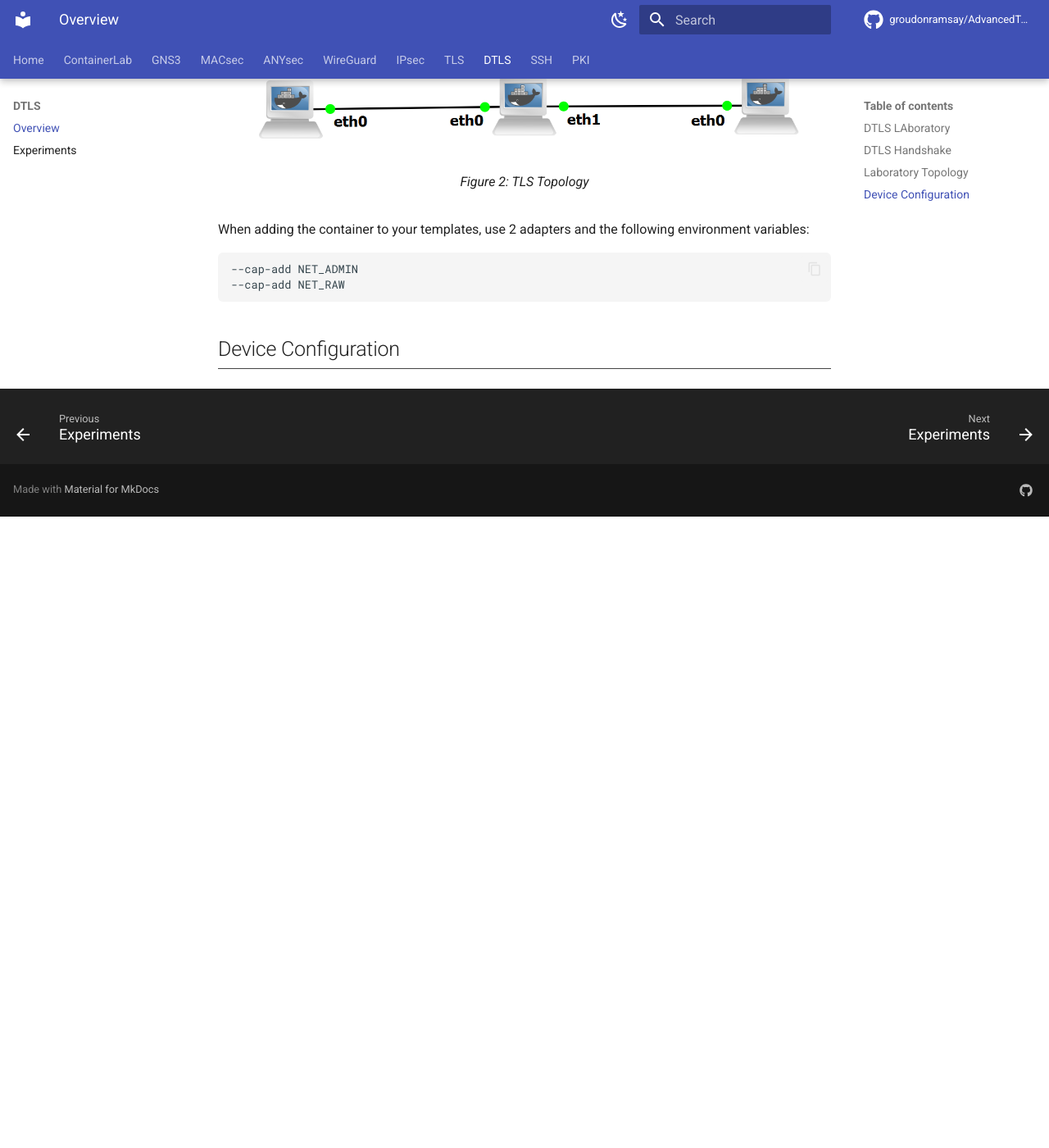
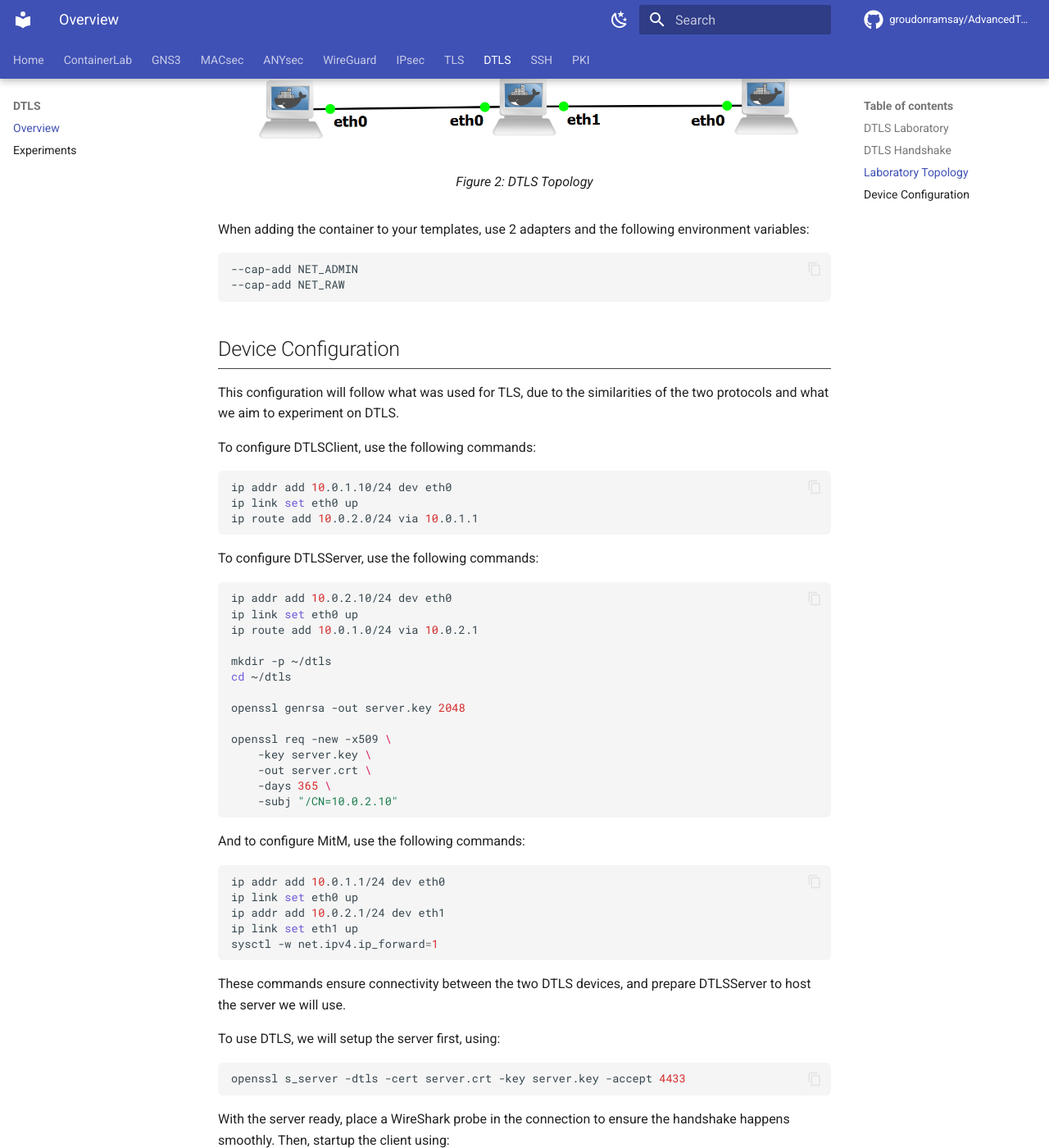
Before and after one commit to GroudonRamsay/AdvancedTunnellingLabs, an MkDocs documentation site: the page built from docs/dtls/index.md, in a window 1280 px wide and 1400 px high, scrolled down 1536 px. Shown: the whole window at 82% size. Built offline with MkDocs 1.6.1 and Material for MkDocs 9.7.7, drawn with Linux system fonts in a browser that asks for light colours; comment, search, counter and statistics services are not loaded; before the commit the page ends 2166 px from its top, so only the background shows below that; some of the changed text lies outside the part shown.

Commit message:
Completed DTLS Overview page

````diff
--- a/docs/dtls/index.md
+++ b/docs/dtls/index.md
@@ -1,4 +1,4 @@
-## DTLS LAboratory
+## DTLS Laboratory
 
 Datagram Transport Layer Security (DTLS) is the datagram-based analogue of TLS, designed to provide authentication, confidentiality, and integrity over the unreliable transports of UDP.
 
@@ -26,8 +26,8 @@
 The topology is visible in Figure 2:
 
 <figure markdown id="figure-2">
-  ![Figure 2: TLS Topology](../images/DTLSTOPO.png)
-  <figcaption>Figure 2: TLS Topology</figcaption>
+  ![Figure 2: DTLS Topology](../images/DTLSTOPO.png)
+  <figcaption>Figure 2: DTLS Topology</figcaption>
 </figure>
 
 When adding the container to your templates, use 2 adapters and the following environment variables:
@@ -38,3 +38,65 @@
 ```
 
 ## Device Configuration
+
+This configuration will follow what was used for TLS, due to the similarities of the two protocols and what we aim to experiment on DTLS.
+
+To configure DTLSClient, use the following commands:
+
+```bash
+ip addr add 10.0.1.10/24 dev eth0
+ip link set eth0 up
+ip route add 10.0.2.0/24 via 10.0.1.1
+```
+
+To configure DTLSServer, use the following commands:
+
+```bash
+ip addr add 10.0.2.10/24 dev eth0
+ip link set eth0 up
+ip route add 10.0.1.0/24 via 10.0.2.1
+
+mkdir -p ~/dtls
+cd ~/dtls
+
+openssl genrsa -out server.key 2048
+
+openssl req -new -x509 \
+    -key server.key \
+    -out server.crt \
+    -days 365 \
+    -subj "/CN=10.0.2.10"
+```
+
+And to configure MitM, use the following commands:
+
+```bash
+ip addr add 10.0.1.1/24 dev eth0
+ip link set eth0 up
+ip addr add 10.0.2.1/24 dev eth1
+ip link set eth1 up
+sysctl -w net.ipv4.ip_forward=1
+```
+
+These commands ensure connectivity between the two DTLS devices, and prepare DTLSServer to host the server we will use.
+
+To use DTLS, we will setup the server first, using:
+
+```bash
+openssl s_server -dtls -cert server.crt -key server.key -accept 4433
+```
+
+With the server ready, place a WireShark probe in the connection to ensure the handshake happens smoothly. Then, startup the client using:
+
+```bash
+openssl s_client -dtls -connect 10.0.2.10:4433
+```
+
+Your client should successfully connect to the server, and you should see the handshake happen, like the one in Figure 3:
+
+<figure markdown id="figure-3">
+  ![Figure 3: DTLS Handshake](../images/DTLSLIVEHAND.png)
+  <figcaption>Figure 3: DTLS Handshake</figcaption>
+</figure>>
+
+With this successful connection, we will move on to perform some [Experiments](experiments.md) on DTLS to better understand it, and compare it to TLS.
````
Also changed, not shown: docs/images/DTLSLIVEHAND.png (added).
